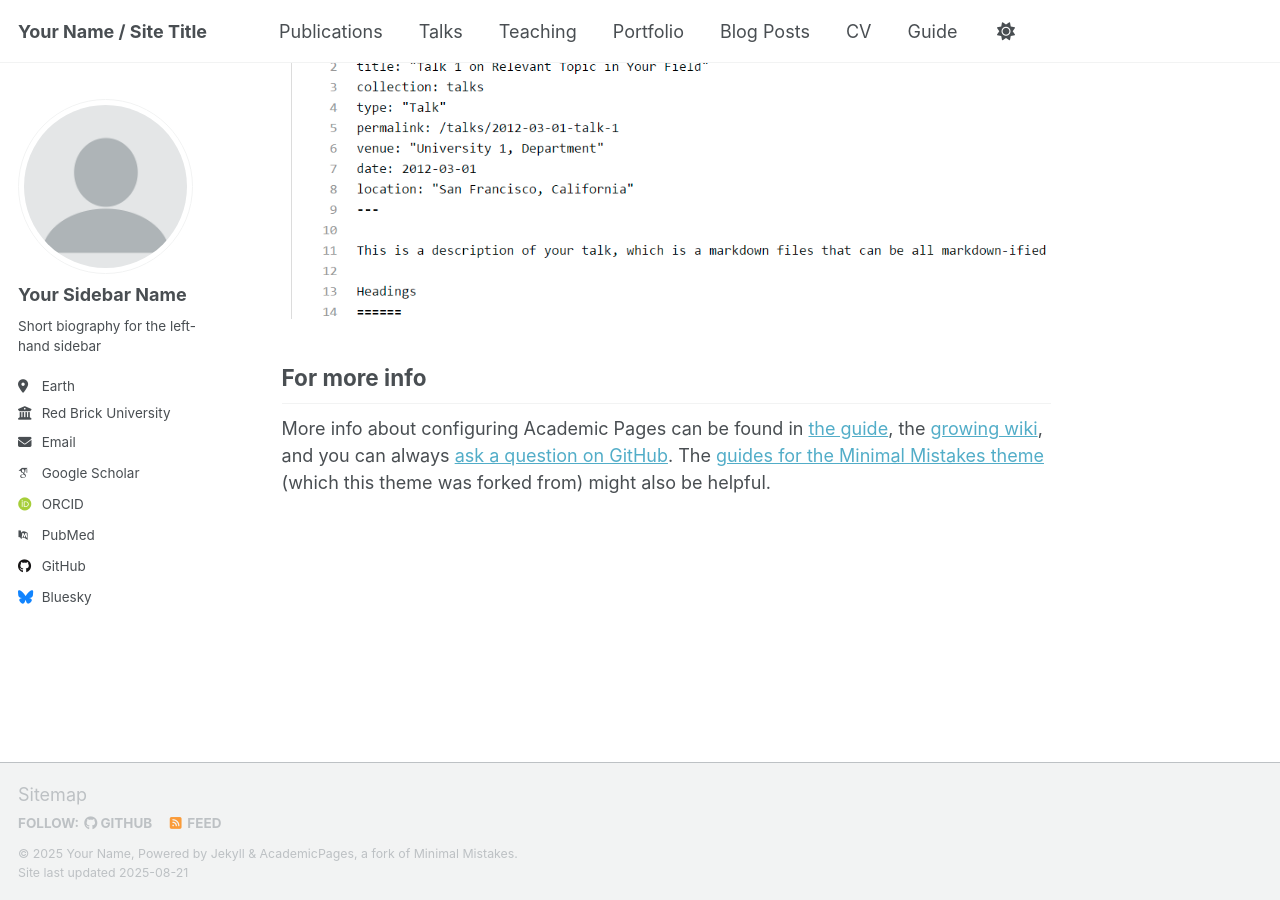
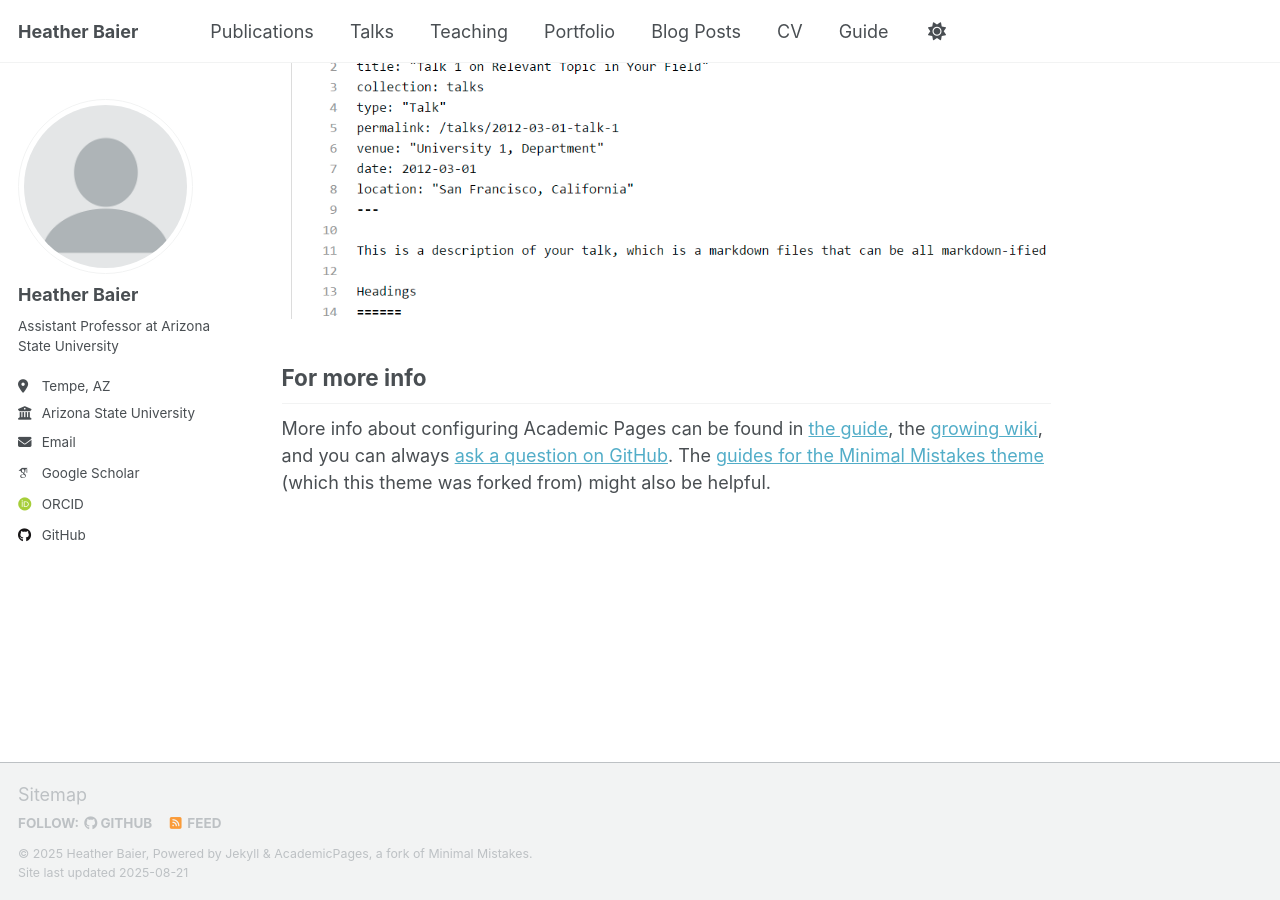
Before and after one commit to heatherbaier/heatherbaier.github.io, a Jekyll site: the page built from _pages/about.md, in a window 1280 px wide and 900 px high, scrolled down 2880 px. Built offline with Jekyll 4.4.1, drawn with Linux system fonts in a browser that asks for light colours; some web fonts are replaced; a script that is not in the unit is left out.

Commit message:
Update _config.yml

```diff
--- a/_config.yml
+++ b/_config.yml
@@ -9,13 +9,13 @@
 # Basic Site Settings
 locale                   : "en-US"
 site_theme               : "default" # Currently available options are "default", "air"
-title                    : "Your Name / Site Title"
+title                    : "Heather Baier"
 title_separator          : "-"
-name                     : &name "Your Name"
+name                     : &name "Heather Baier"
 description              : &description "personal description"
-url                      : https://academicpages.github.io # the base hostname & protocol for your site e.g. "https://[your GitHub username].github.io" or if you already have some other page hosted on Github then use "https://[your GitHub username].github.io/[Your Repo Name]"
+url                      : https://heatherbaier.github.io # the base hostname & protocol for your site e.g. "https://[your GitHub username].github.io" or if you already have some other page hosted on Github then use "https://[your GitHub username].github.io/[Your Repo Name]"
 baseurl                  : "" # the subpath of your site, e.g. "/blog"
-repository               : "academicpages/academicpages.github.io"
+repository               : "heatherbaier/heatherbaier.github.io"
 
 # Site Author - The following control what appear as part of the author content on the side bar.
 #               If a field is blank the icon and link will not appear, otherwise it will be shown.
@@ -23,23 +23,23 @@
 author:
   # Biographic information
   avatar           : "profile.png"
-  name             : "Your Sidebar Name"
+  name             : "Heather Baier"
   pronouns         : # example: "she/her"
-  bio              : "Short biography for the left-hand sidebar"
-  location         : "Earth"
-  employer         : "Red Brick University"
+  bio              : "Assistant Professor at Arizona State University"
+  location         : "Tempe, AZ"
+  employer         : "Arizona State University"
   uri              : # URL
-  email            : "none@example.org"
+  email            : "hbaier@asu.edu"
 
   # Academic websites
   academia         : # URL
   arxiv            : # URL - Update with the correct link to your profile
-  googlescholar    : "https://scholar.google.com/citations?user=PS_CX0AAAAAJ"
+  googlescholar    : "https://scholar.google.com/citations?user=tLnEtPUAAAAJ&hl=en"
   inspire-hep      : # URL
   impactstory      : # URL
-  orcid            : "http://orcid.org/yourorcidurl"
+  orcid            : "https://orcid.org/0000-0002-2834-9082"
   semantic         : # URL
-  pubmed           : "https://www.ncbi.nlm.nih.gov/pubmed/?term=john+snow"
+  pubmed           : # URL
   researchgate     : # URL
   scopus           : # URL
 
@@ -47,13 +47,13 @@
   bitbucket        : # Username - Update with your username on the site
   codepen          : # Username
   dribbble         : # Username
-  github           : "academicpages"
+  github           : "heatherbaier"
   kaggle           : # Username
   stackoverflow    : # User number or user number and name (i.e., use "1" or "1/jeff-atwood")
 
   # Social media
   artstation       : # Username
-  bluesky          : "bsky.app" # Replace this with you Bluesky username
+  bluesky          : # Username # Replace this with you Bluesky username
   facebook         : # Username
   flickr           : # Username
   foursquare       : # Username
@@ -80,8 +80,6 @@
 
 # Publication Category - The following the list of publication categories and their headings
 publication_category:
-  books:
-    title: 'Books'
   manuscripts:
     title: 'Journal Articles'
   conferences:
```
